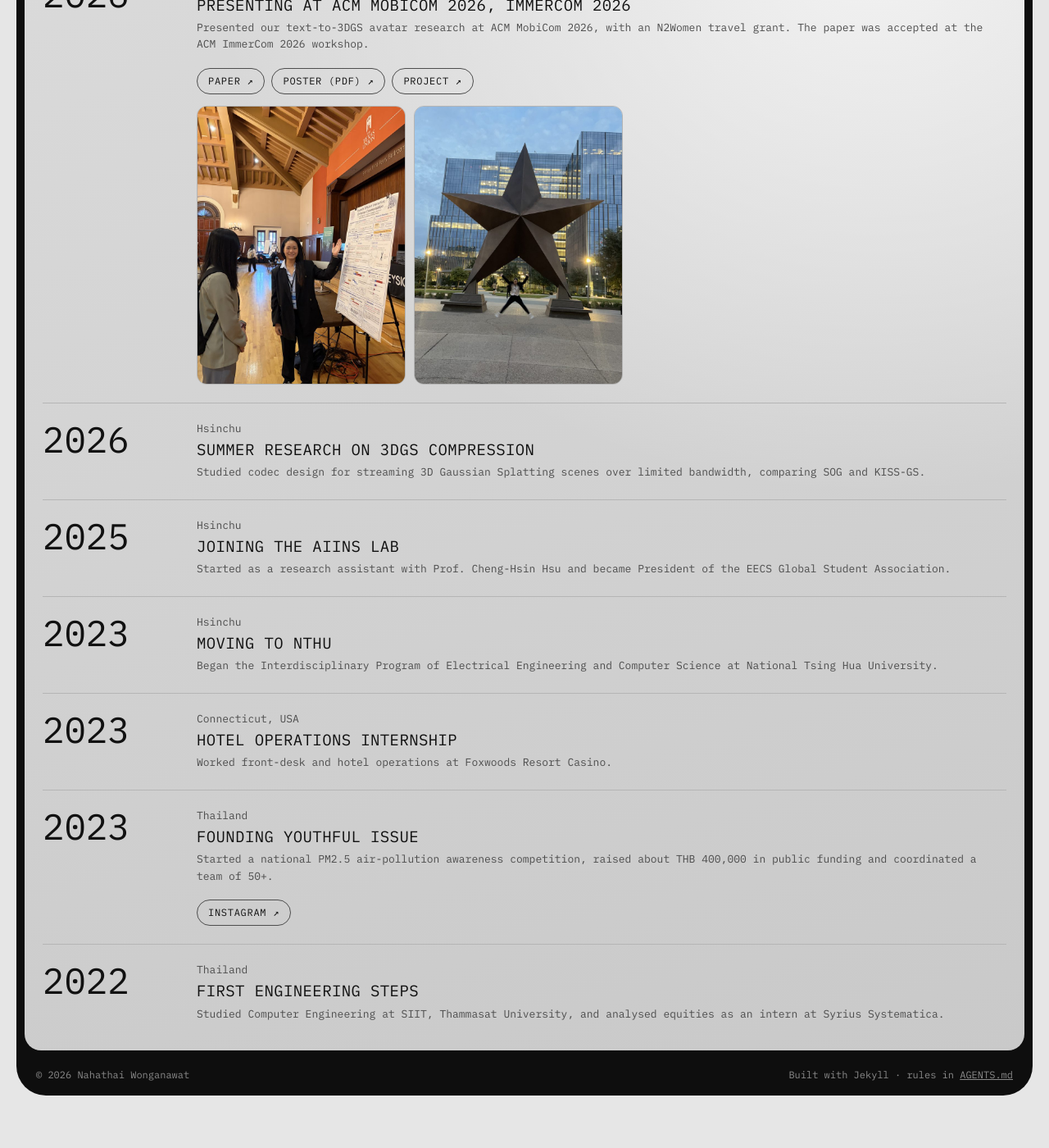
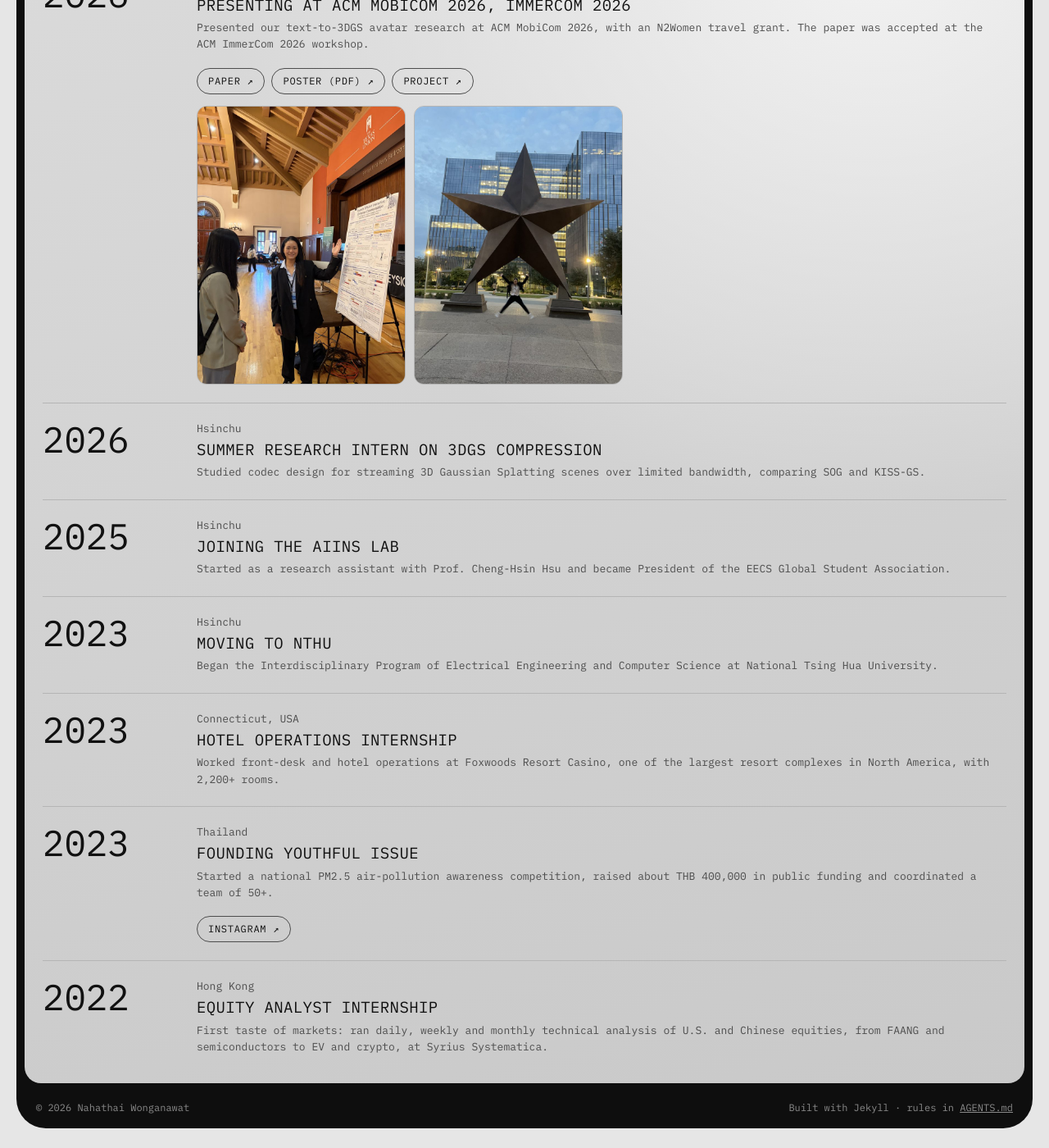
Before and after one commit to nahathaiw/nahathaiw.github.io, a Jekyll site: the page built from journey.html, in a window 1280 px wide and 1400 px high, scrolled down 376 px. Shown: the whole window at 82% size. Built offline with Jekyll 4.4.1, drawn with Linux system fonts in a browser that asks for light colours; before the commit the page ends 1736 px from its top, so only the background shows below that.

Commit message:
Update Journey and Foxwoods entries
- Foxwoods: property scale on Journey and About
- Syrius internship as its own 2022 Journey entry; remove SIIT entry
- Rename 3DGS compression entry title

Co-Authored-By: Claude Opus 5.5 <noreply@anthropic.com>

```diff
--- a/_data/experience.yml
+++ b/_data/experience.yml
@@ -39,6 +39,7 @@
   period: "Mar – May 2023"
   place: "Connecticut, USA"
   points:
+    - "Supported fast-paced, high-volume front-desk operations at one of the largest resort complexes in North America (2,200+ rooms)."
     - "Handled check-ins, reservations, billing and guest support using Oracle OPERA Cloud."
 - kind: leadership
   role: "Founder"
--- a/_data/timeline.yml
+++ b/_data/timeline.yml
@@ -17,7 +17,7 @@
       url: "/projects/text-to-3dgs-avatars/"
 - year: "2026"
   place: "Hsinchu"
-  title: "Summer research on 3DGS compression"
+  title: "Summer research intern on 3DGS compression"
   text: "Studied codec design for streaming 3D Gaussian Splatting scenes over limited bandwidth, comparing SOG and KISS-GS."
 - year: "2025"
   place: "Hsinchu"
@@ -30,7 +30,7 @@
 - year: "2023"
   place: "Connecticut, USA"
   title: "Hotel operations internship"
-  text: "Worked front-desk and hotel operations at Foxwoods Resort Casino."
+  text: "Worked front-desk and hotel operations at Foxwoods Resort Casino, one of the largest resort complexes in North America, with 2,200+ rooms."
 - year: "2023"
   place: "Thailand"
   title: "Founding YouTHful Issue"
@@ -39,6 +39,6 @@
     - label: "Instagram"
       url: "https://www.instagram.com/youthful_issue/"
 - year: "2022"
-  place: "Thailand"
-  title: "First engineering steps"
-  text: "Studied Computer Engineering at SIIT, Thammasat University, and analysed equities as an intern at Syrius Systematica."
+  place: "Hong Kong"
+  title: "Equity analyst internship"
+  text: "First taste of markets: ran daily, weekly and monthly technical analysis of U.S. and Chinese equities, from FAANG and semiconductors to EV and crypto, at Syrius Systematica."
```
